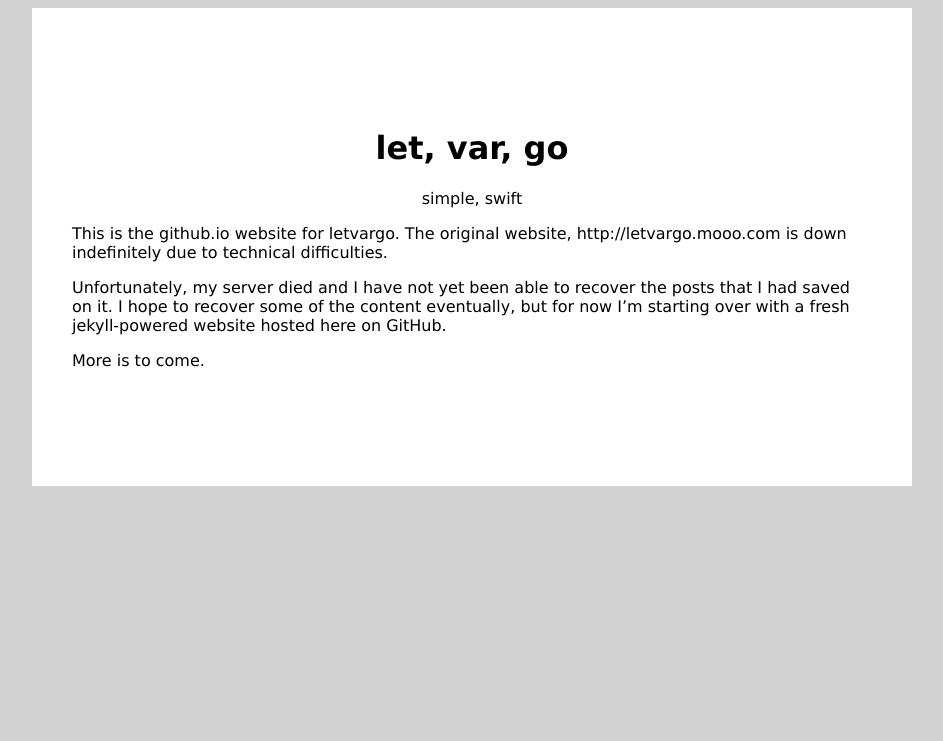
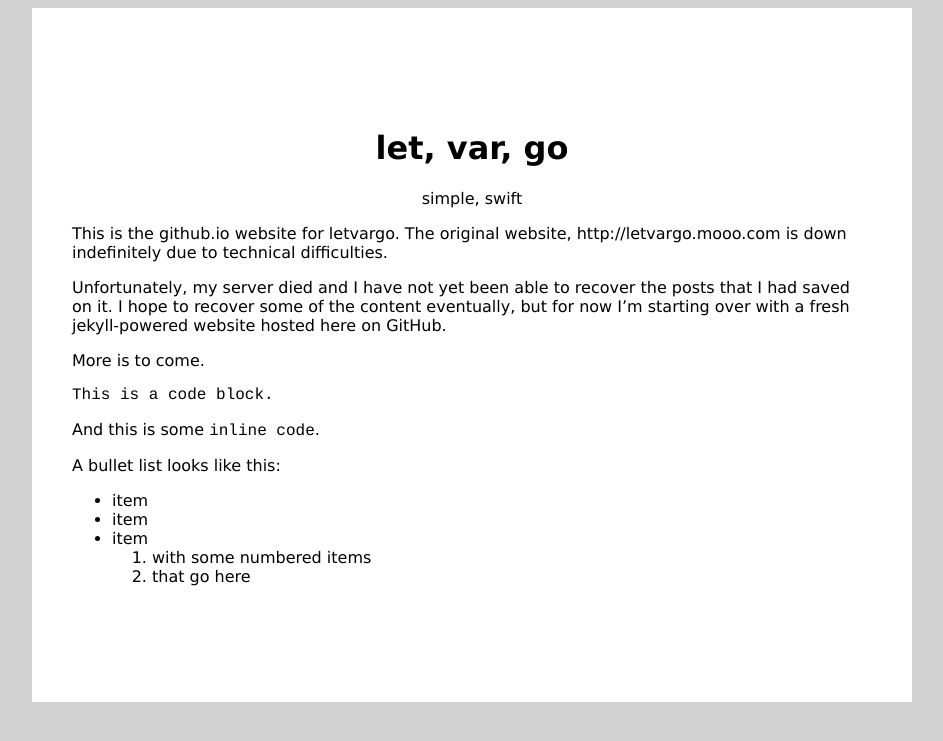
Before and after one commit to letvargo/letvargo.github.io, a Jekyll site: the page built from index.md, in a window 1280 px wide. Shown: the top 741 px of the page, without its empty margins (168-1111 px from the left). Built offline with Jekyll 4.4.1, drawn with Linux system fonts in a browser that asks for light colours; Markdown is read by kramdown in place of the engine named in the settings.

Commit message:
content testing

```diff
--- a/index.md
+++ b/index.md
@@ -8,3 +8,15 @@ This is the github.io website for letvargo. The original website, http://letvarg
 Unfortunately, my server died and I have not yet been able to recover the posts that I had saved on it. I hope to recover some of the content eventually, but for now I'm starting over with a fresh jekyll-powered website hosted here on GitHub.
 
 More is to come.
+
+    This is a code block.
+
+And this is some `inline code`.
+
+A bullet list looks like this:
+
+* item
+* item
+* item
+  1. with some numbered items
+  2. that go here
--- a/stylesheets/style.css
+++ b/stylesheets/style.css
@@ -1,6 +1,7 @@
 body {
     background-color: lightgrey;
     font-family: "Verdana", sans-serif;
+    padding: 0px;
 }
 
 div.container {
@@ -23,3 +24,7 @@ div.header, div.main-content {
 .title, .subtitle {
     text-align: center;
 }
+
+code, pre {
+    font-family: "Courier", monospace
+}
```
